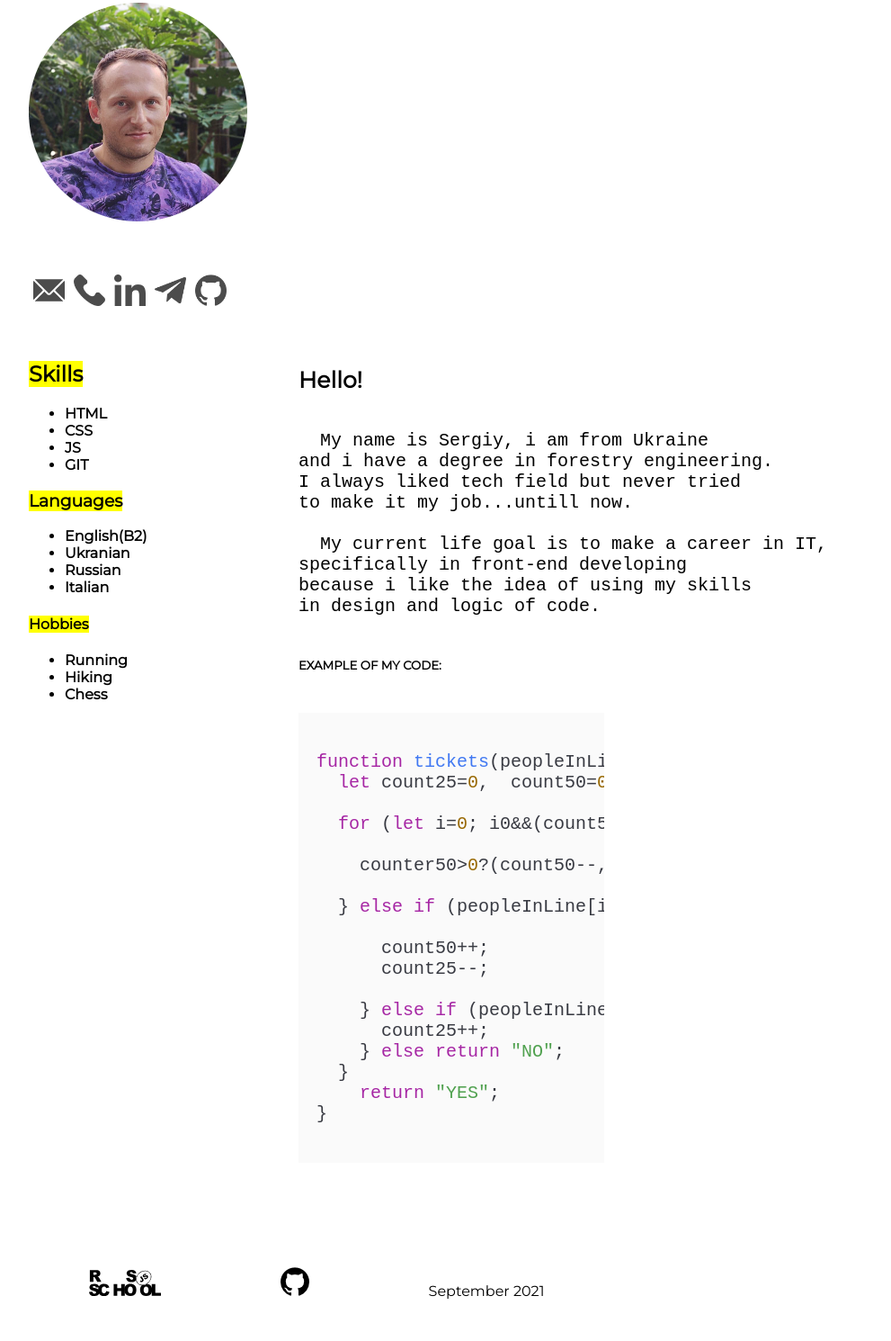
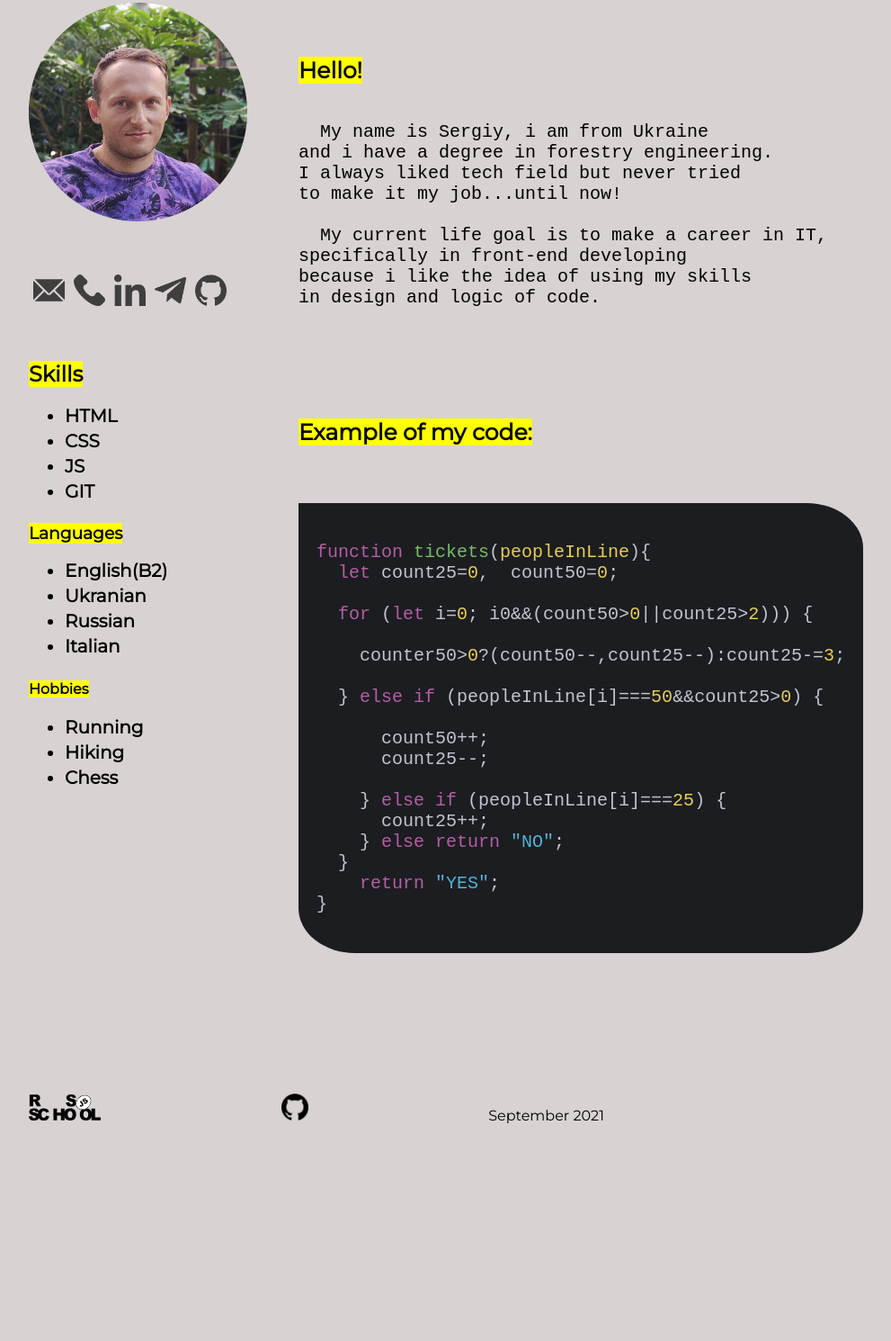
Before and after one commit to chystyaks/rsschool-cv, a plain HTML site: page index.html in a window 1280 px wide. Shown: the part 79-1569 px from the top of the page at 90% size, without its empty margins (288-1279 px from the left). After the commit the page ends 1374 px from the top, so only its background shows below. Drawn offline with nearby package versions, Linux system fonts and the light colour scheme.

Commit message:
refactor: change colors

```diff
--- a/css/style.css
+++ b/css/style.css
@@ -1,8 +1,10 @@
 .body {
+  background: rgb(216, 210, 210);
   position: relative;
   margin: 0 auto;
   width: 50%;
   font-family: "Montserrat", sans-serif;
+  color: rgb(0, 0, 0);
   display: flex;
   flex-direction: column;
 }
@@ -26,8 +28,9 @@ transform : scale(1.5);
 transition: all 0.4s ease-in-out;
 }
 .content {
-  position: relative;
+  position: absolute;
   margin-left: 300px;
+  margin-top: 100px;
 }
 .description {
   font-size: 20px;
@@ -35,23 +38,39 @@ transition: all 0.4s ease-in-out;
 .footer {
   display: flex;
   flex-direction: row;
-  justify-content: space-around;
+  justify-content: space-between;
   align-items: baseline;
   margin-top: 50px;
+  position: relative;
+  bottom: -800px;
 }
 .rslogo {
   width: 80px;
   height: 80px;
 }
+.github-foot{
+  height: 30px;
+  width: 30px;
+}
 .descript-title {
+  width: fit-content;
   font-size: 25px;
   font-weight: 700;
+  background-color: yellow;
 }
 .skills {
   position: absolute;
   margin-top: 460px;
   font-weight: 600;
 }
+.skills li{
+  font-size: 20px;
+  padding-bottom: 4px;
+}
 .code {
   font-size: 20px;
+  margin-top: 100px;
 }
+.hljs {
+  border-radius: 0% 10% 10% 10%;
+}
--- a/index.html
+++ b/index.html
@@ -5,7 +5,7 @@
     <meta http-equiv="x-ua-compatible" content="ie=edge"/>
     <meta name="viewport" content="width=device-width, initial-scale=1.0"/>
     <title>CV</title>
-    <link rel="stylesheet" href="https://cdnjs.cloudflare.com/ajax/libs/highlight.js/11.2.0/styles/atom-one-light.min.css">
+    <link rel="stylesheet" href="https://cdnjs.cloudflare.com/ajax/libs/highlight.js/11.2.0/styles/an-old-hope.min.css">
     <script src="https://cdnjs.cloudflare.com/ajax/libs/highlight.js/11.2.0/highlight.min.js"></script>
     <link rel="stylesheet" href="css/style.css"/>
     <link rel="preconnect" href="https://fonts.googleapis.com">
@@ -20,27 +20,27 @@
       <ul class="contacts">
         <li>
           <a class="cnt-links" href="mailto:chystyaks@gmail.com">
-            <img src="./assets/email (1).png" alt="email icon"/>
+            <img src="./assets/emailBL.png" alt="email icon"/>
           </a>
         </li>
         <li>
           <a class="cnt-links" href="tel:+380934387333">
-            <img src="./assets/phone-call (1).png" alt="phone icon"/>
+            <img src="./assets/phone-callBL.png" alt="phone icon"/>
           </a>
         </li>
         <li>
           <a class="cnt-links" href="https://www.linkedin.com/in/sergiy-chystyak-005a2b1a3/">
-            <img src="./assets/linkedin (1).png" alt="linkedIn icon"/>
+            <img src="./assets/linkedinBL.png" alt="linkedIn icon"/>
           </a>
         </li>
         <li>
           <a class="cnt-links" href="https://t.me/chystyaks">
-            <img src="./assets/telegram (1).png" alt="telegram icon"/>
+            <img src="./assets/telegramBL.png" alt="telegram icon"/>
           </a>
         </li>
         <li>
           <a class="cnt-links" href="https://github.com/chystyaks">
-            <img class="ghub" src="./assets/github (1).png" alt="github icon"/>
+            <img class="ghub" src="./assets/GithubBL.png" alt="github icon"/>
           </a>
         </li>
       </ul>
@@ -74,7 +74,7 @@
   My name is Sergiy, i am from Ukraine
 and i have a degree in forestry engineering.
 I always liked tech field but never tried
-to make it my job...untill now.
+to make it my job...until now!
 
   My current life goal is to make a career in IT,
 specifically in front-end developing
@@ -82,8 +82,8 @@ because i like the idea of using my skills
 in design and logic of code.
     </pre>
       </section>
-      <h5>EXAMPLE OF MY CODE:</h5>
       <div class="code">
+        <h5 class="descript-title">Example of my code:</h5>
         <pre>
           <code class="javascript">
 function tickets(peopleInLine){
@@ -115,7 +115,7 @@ function tickets(peopleInLine){
         <img src="./assets/rsLogo.svg" alt="RS School logo">
         </a>
       <a href="https://github.com/chystyaks">
-        <img src="./assets/github.png" alt="github icon"/>
+        <img class="github-foot" src="./assets/GithubBL.png" alt="github icon">
       </a>
       <time datetime="2021-09-20">September 2021</time>
     </footer>
```
Also changed, not shown: assets/GithubBL.png (renamed from assets/github (1).png), assets/GithubWH.png (renamed from assets/github (2).png), assets/emailBL.png (renamed from assets/email (1).png), assets/emailWH.png (renamed from assets/email (2).png), assets/linkedinBL.png (renamed from assets/linkedin (1).png), assets/linkedinWH.png (renamed from assets/linkedin (2).png), assets/phone-callBL.png (renamed from assets/phone-call (1).png), assets/phone-callWH.png (renamed from assets/phone-call (2).png), assets/telegramBL.png (renamed from assets/telegram (1).png), assets/telegramWH.png (renamed from assets/telegram (2).png).
